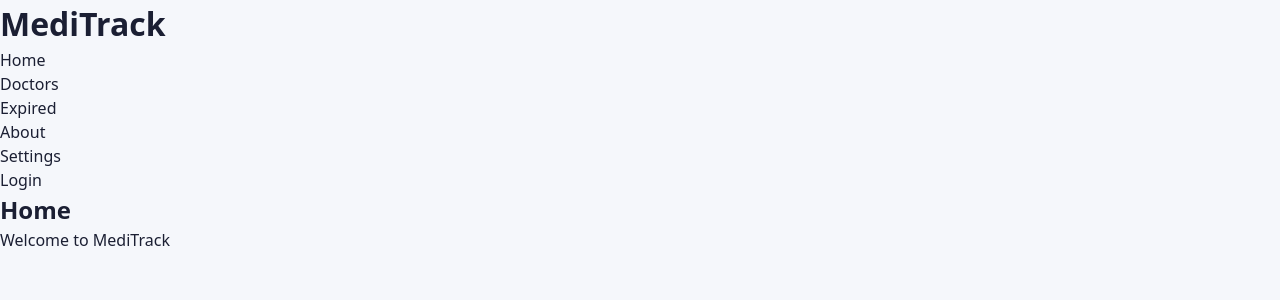
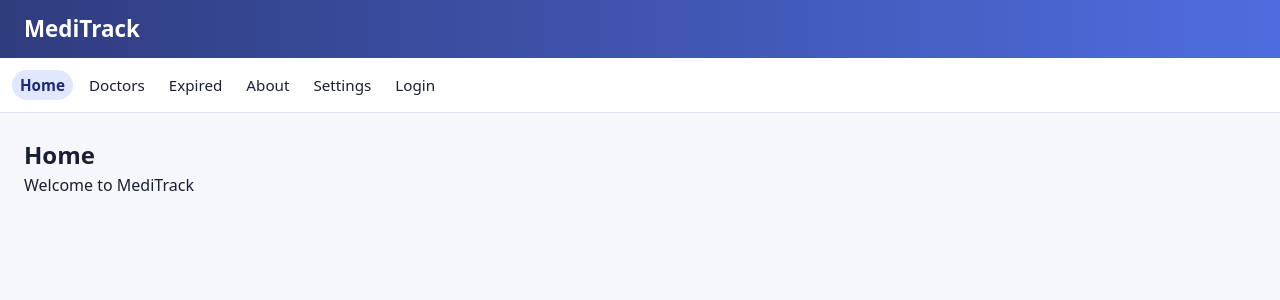
Before and after one commit to espa85/MediTrack-LaunchCode-Unit1-project-Eric-S, a React (Vite) app in the folder meditrack/: page / in a window 1280 px wide. Shown: the top 300 px of the page. Built offline with nearby package versions, Linux system fonts and the light colour scheme.

Commit message:
feat: fixed css

```diff
--- a/meditrack/src/index.css
+++ b/meditrack/src/index.css
@@ -1,8 +1,14 @@
-* {
-box-sizing: border-box;
-margin: 0;
-padding: 0;
+/* Import app-specific styles */
+@import "./App.css";
+
+*,
+*::before,
+*::after {
+  box-sizing: border-box;
+  margin: 0;
+  padding: 0;
 }
+
 
 
 html,
@@ -40,7 +46,3 @@ cursor: pointer;
 ul {
 list-style: none;
 }
-
-
-/* Import app-specific styles */
-@import "./App.css";
```
